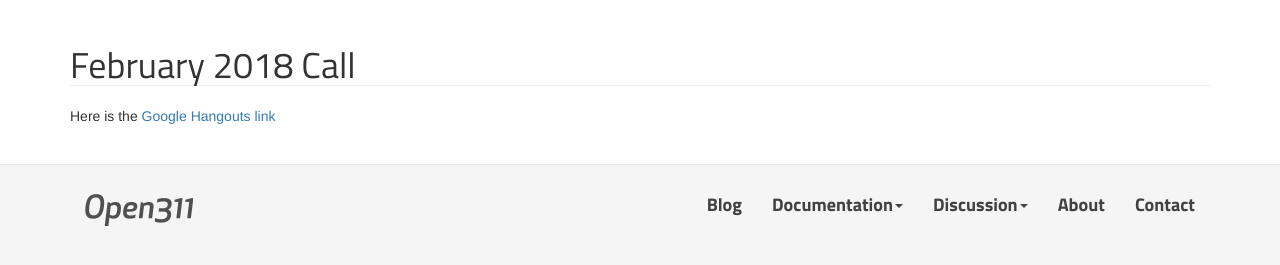
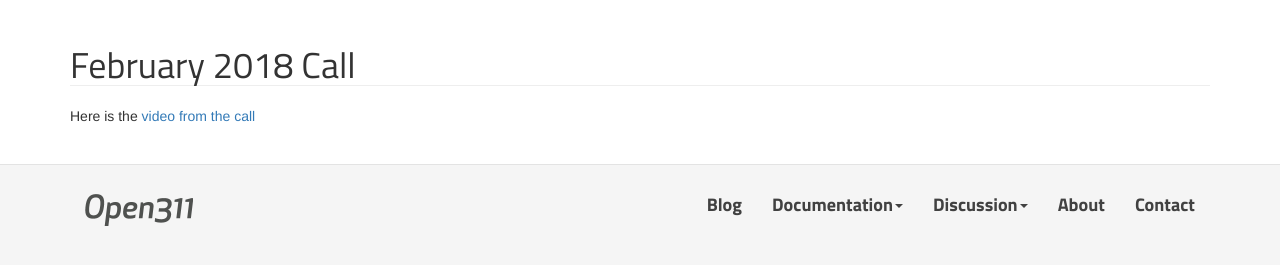
Before and after one commit to open311/open311.github.io, a Jekyll site: the page built from Calls/2018-02.md, in a window 1280 px wide. Shown: the part 124-389 px from the top of the page. Built offline with Jekyll 4.4.1, drawn with Linux system fonts in a browser that asks for light colours; nearby versions of some CDN libraries.

Commit message:
Adding link to call recording for Feb 2018

```diff
--- a/Calls/2018-02.md
+++ b/Calls/2018-02.md
@@ -4,4 +4,4 @@ permalink: /calls/2018-02/
 tags: [call]
 ---
 
-Here is the [Google Hangouts link](https://hangouts.google.com/hangouts/_/ygpfhf5idvcp3k3lmdjfqjkagae)
+Here is the [video from the call](https://youtu.be/3KKHH4-oFpY)
```
